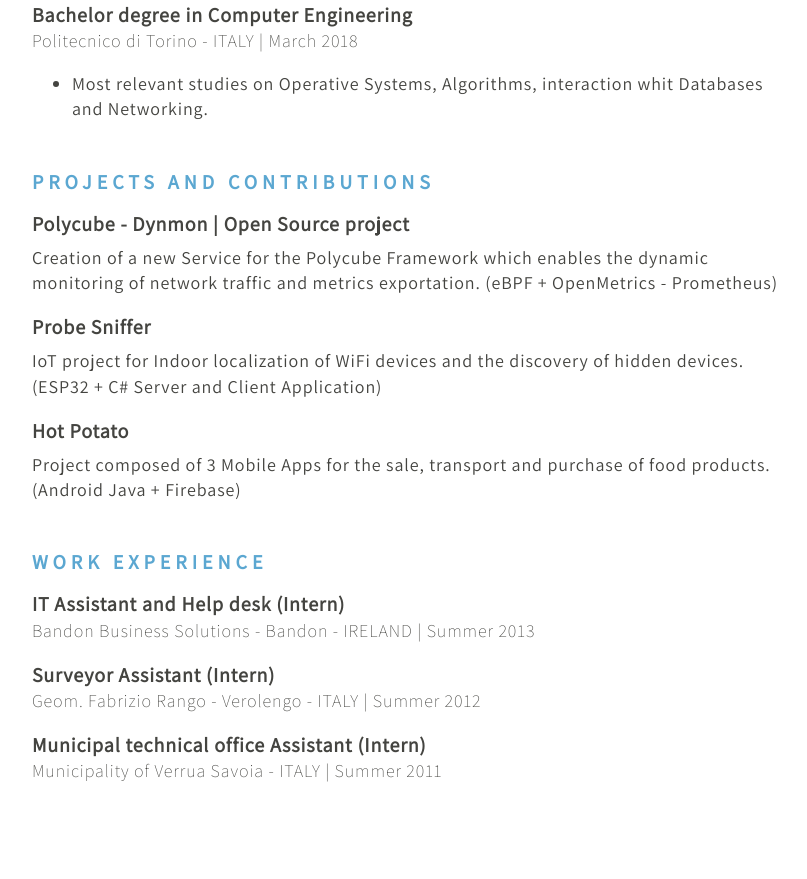
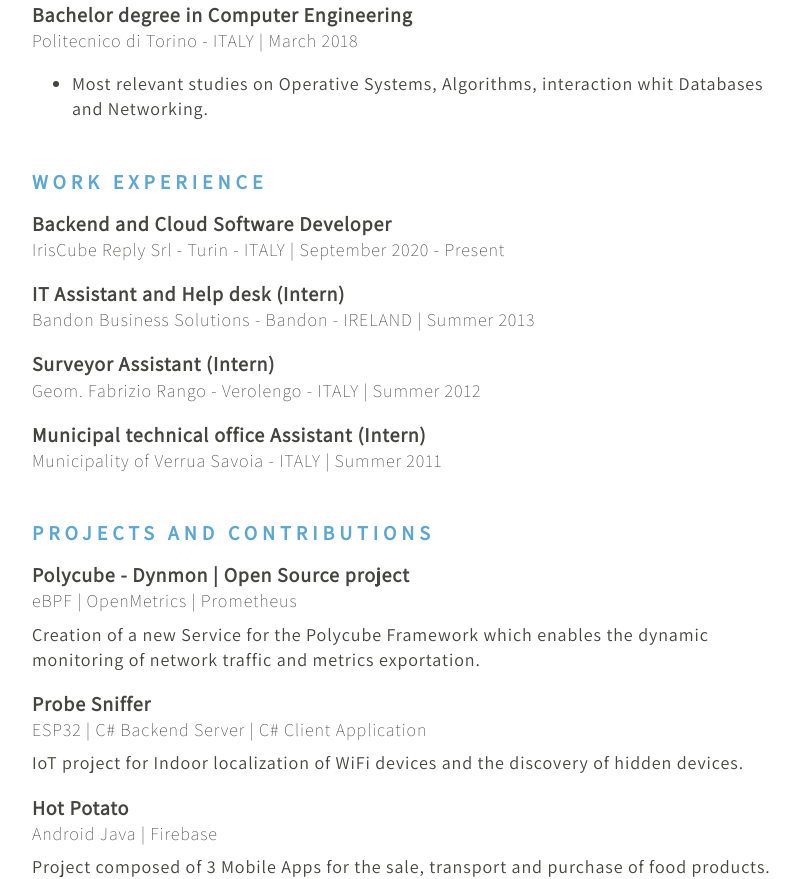
Before and after one commit to michelsciortino/michelsciortino.github.io, a plain HTML site: page index.html in a window 1280 px wide. Shown: the part 803-1682 px from the top of the page, without its empty margins (434-1241 px from the left). Before the commit the page ends 1587 px from the top, so only its background shows below. Drawn offline with Linux system fonts and the light colour scheme.

Commit message:
Adding current job

```diff
--- a/index.html
+++ b/index.html
@@ -197,28 +197,12 @@
         </div>
       </div>
       <div class="section">
-        <span class="section-title">Projects and Contributions</span>
+        <span class="section-title">Work Experience</span>
         <div class="section-content">
           <div class="project">
-            <div class="title">Polycube - Dynmon | Open Source project</div>
-            <div class="content">Creation of a new Service for the Polycube Framework which enables the dynamic
-              monitoring of network traffic and metrics exportation. (eBPF + OpenMetrics - Prometheus)</div>
+            <div class="title">Backend and Cloud Software Developer</div>
+            <div class="sub-title">IrisCube Reply Srl - Turin - ITALY | September 2020 - Present</div>
           </div>
-          <div class="project">
-            <div class="title">Probe Sniffer</div>
-            <div class="content">IoT project for Indoor localization of WiFi devices and the discovery of hidden
-              devices. (ESP32 + C# Server and Client Application)</div>
-          </div>
-          <div class="project">
-            <div class="title">Hot Potato</div>
-            <div class="content">Project composed of 3 Mobile Apps for the sale, transport and purchase of food
-              products. (Android Java + Firebase)</div>
-          </div>
-        </div>
-      </div>
-      <div class="section">
-        <span class="section-title">Work Experience</span>
-        <div class="section-content">
           <div class="project">
             <div class="title">IT Assistant and Help desk (Intern)</div>
             <div class="sub-title">Bandon Business Solutions - Bandon - IRELAND | Summer 2013</div>
@@ -233,6 +217,29 @@
           </div>
         </div>
       </div>
+      <div class="section">
+        <span class="section-title">Projects and Contributions</span>
+        <div class="section-content">
+          <div class="project">
+            <div class="title">Polycube - Dynmon | Open Source project</div>
+            <div class="sub-title">eBPF | OpenMetrics | Prometheus</div>
+            <div class="content">Creation of a new Service for the Polycube Framework which enables the dynamic
+              monitoring of network traffic and metrics exportation.</div>
+          </div>
+          <div class="project">
+            <div class="title">Probe Sniffer</div>
+            <div class="sub-title">ESP32 | C# Backend Server | C# Client Application</div>
+            <div class="content">IoT project for Indoor localization of WiFi devices and the discovery of hidden
+              devices.</div>
+          </div>
+          <div class="project">
+            <div class="title">Hot Potato</div>
+            <div class="sub-title">Android Java | Firebase</div>
+            <div class="content">Project composed of 3 Mobile Apps for the sale, transport and purchase of food
+              products.</div>
+          </div>
+        </div>
+      </div>
     </div>
 </body>
 
```
